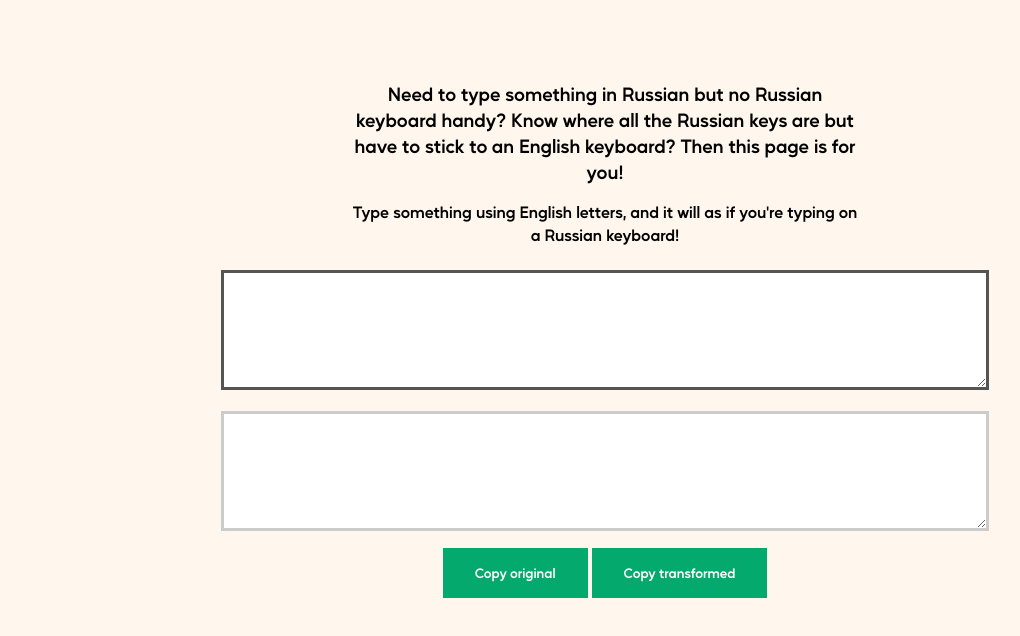
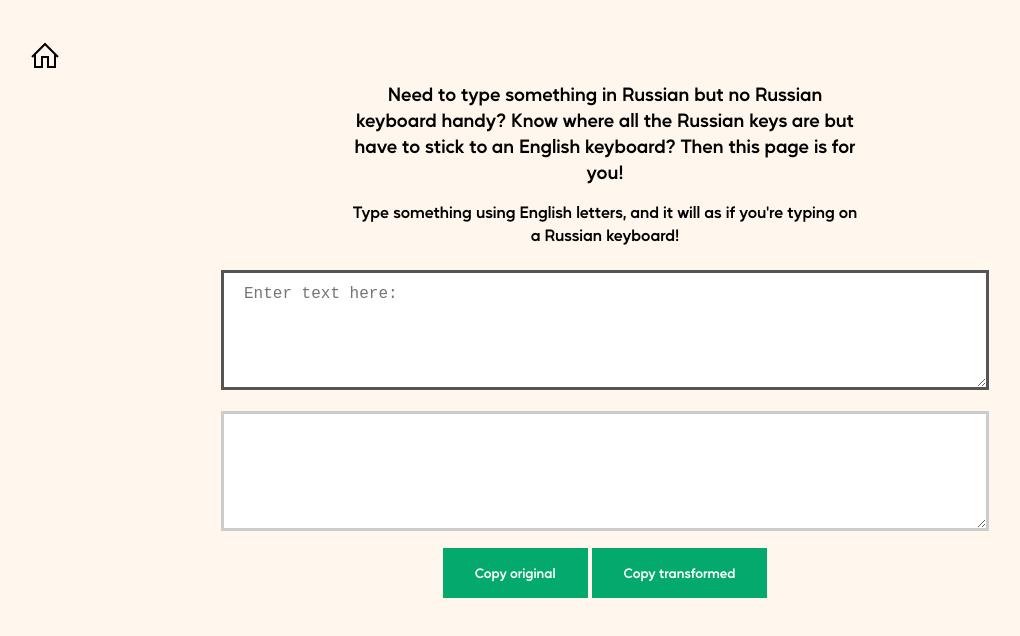
Before and after one commit to ArthurG0/personal-website-next, a Next.js app: page /russian-typer in a window 1280 px wide. Shown: the top 636 px of the page, without its empty margins (35-1055 px from the left). Built offline with nearby package versions, Linux system fonts and the light colour scheme.

Commit message:
added a go-back button for russian typer

```diff
--- a/src/components/RussianTyper.tsx
+++ b/src/components/RussianTyper.tsx
@@ -4,6 +4,7 @@ import React, { useState , useEffect } from 'react'
 import { ToastContainer, toast } from 'react-toastify';
 import 'react-toastify/dist/ReactToastify.css';
 import { ENGLISH_TO_RUSSIAN_KEYBOARD } from '../constants/russian-conversion-table'
+import Link from 'next/link';
 
 
 function RussianTyper(props: none) {
@@ -79,6 +80,14 @@ function RussianTyper(props: none) {
     const transformedText = transformEnglishToRussian(typedText)
 
 
+    const returnHomeElement =
+        <Link className={styles.homeIcon} href="/">
+            <svg xmlns="http://www.w3.org/2000/svg" viewBox="0 0 32 32" width="32px" height="32px">
+                <path d="M 16 2.59375 L 15.28125 3.28125 L 2.28125 16.28125 L 3.71875 17.71875 L 5 16.4375 L 5 28 L 14 28 L 14 18 L 18 18 L 18 28 L 27 28 L 27 16.4375 L 28.28125 17.71875 L 29.71875 16.28125 L 16.71875 3.28125 Z M 16 5.4375 L 25 14.4375 L 25 26 L 20 26 L 20 16 L 12 16 L 12 26 L 7 26 L 7 14.4375 Z"/>
+            </svg>
+        </Link>
+
+
 
     return (
         <div style={{textAlign: 'center', paddingTop: '10vh'}}>
@@ -86,7 +95,7 @@ function RussianTyper(props: none) {
             <p style={{maxWidth: '40%', margin: 'auto', padding: '2vh 0'}} id='instr-2'>Type something using English letters, and it will as if you're typing on a Russian keyboard!</p>
             <form>
 
-            <textarea className={styles.inputBox} id="inputBox" rows="5" cols="50" type='text' autoFocus value={typedText} onChange={handleChange}></textarea>
+            <textarea className={styles.inputBox} id="inputBox" rows="5" cols="50" type='text' autoFocus value={typedText} onChange={handleChange} placeholder="Enter text here:"></textarea>
             <br></br>
             <textarea className={styles.inputBox} id="copyBox" rows="5" cols="50" type='text' readOnly value={transformedText}></textarea>
             <br></br>
@@ -94,6 +103,7 @@ function RussianTyper(props: none) {
             <input className={styles.Button} type="button" value="Copy transformed" onClick={copyTransformed}/>
             </form>
             <ToastContainer/>
+            {returnHomeElement}
         </div>
     )
 
--- a/src/styles/RussianTyper.module.css
+++ b/src/styles/RussianTyper.module.css
@@ -37,3 +37,10 @@
 
 
 }
+
+.homeIcon {
+    color: black;
+    position: absolute;
+    top: 5vh;
+    left: 5vw;
+}
```
